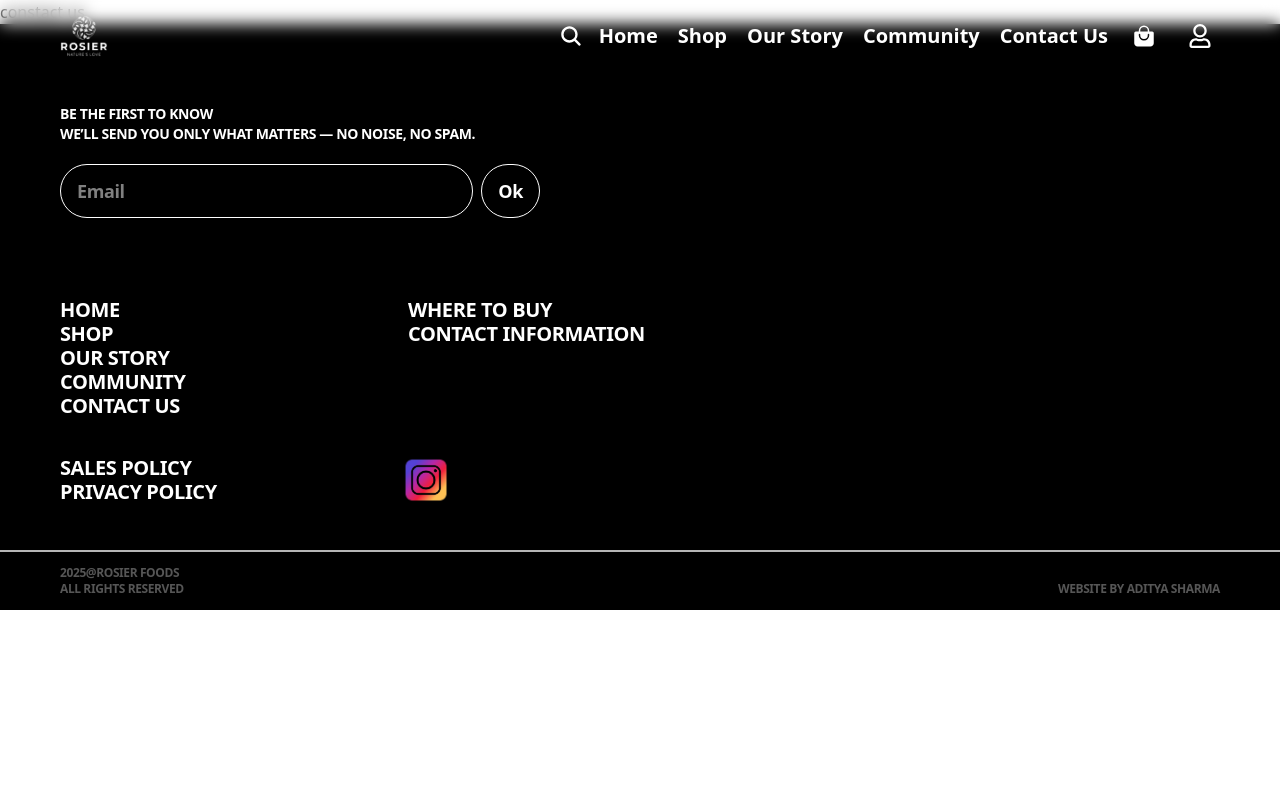
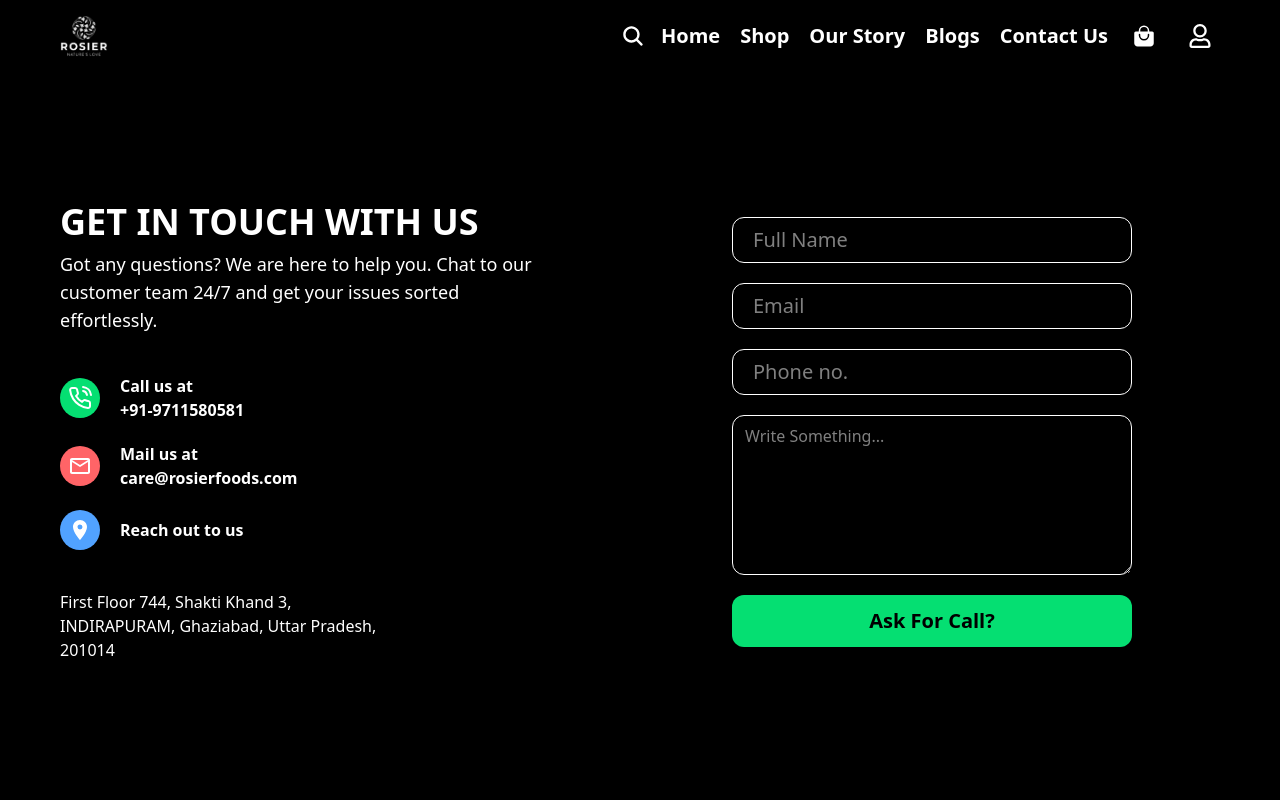
Before and after one commit to adiityasharma/Redesign-RosierFoods, a React (Vite) app in the folder frontend/: page /contact in a window 1280 px wide. Shown: the top 800 px of the page. Built offline with nearby package versions, Linux system fonts and the light colour scheme.

Commit message:
feat: restructure Navbar component and update routing; add Blogs page and enhance ContactUs and OurStory pages

```diff
--- a/frontend/src/App.jsx
+++ b/frontend/src/App.jsx
@@ -1,6 +1,6 @@
 import { Outlet } from "react-router-dom";
 import Footer from "./components/Footer";
-import Navbar from "./components/Home page components/Navbar";
+import Navbar from "./components/Navbar";
 import Home from "./pages/Home";
 import { useEffect, useState } from "react";
 
@@ -9,7 +9,7 @@ function App() {
 
   return (
     <div>
-      <Navbar />
+      <Navbar  />
       <Outlet />
       <Footer />
     </div>
--- a/frontend/src/components/Home page components/Navbar.jsx
+++ b/frontend/src/components/Navbar.jsx
@@ -5,7 +5,7 @@ import { IoBagHandle, IoSearch } from "react-icons/io5";
 import { IoMdClose } from "react-icons/io";
 import { Link, NavLink, useLocation } from "react-router-dom";
 import { motion, useMotionValueEvent, useScroll } from "motion/react";
-import { TextAnimation } from "../../animations/TextAnimation";
+import { TextAnimation } from "../animations/TextAnimation.jsx";
 
 function Navbar() {
   const [menu, setMenu] = useState(false);
@@ -47,8 +47,8 @@ function Navbar() {
     <>
       <motion.div
         variants={{
-          visible: { y: 0},
-          hidden: {y: -70}
+          visible: { y: 0 },
+          hidden: { y: -70 },
         }}
         animate={hidden ? "hidden" : "visible"}
         className={` fixed z-51 ${
@@ -78,9 +78,7 @@ function Navbar() {
             <TextAnimation childran={<Link to={"/"}>Home</Link>} />
             <TextAnimation childran={<Link to={"/shop"}>Shop</Link>} />
             <TextAnimation childran={<Link to={"/ourstory"}>Our Story</Link>} />
-            <TextAnimation
-              childran={<Link to={"/community"}>Community</Link>}
-            />
+            <TextAnimation childran={<Link to={"/blogs"}>Blogs</Link>} />
             <TextAnimation childran={<Link to={"/contact"}>Contact us</Link>} />
           </div>
 
--- a/frontend/src/components/ourStoryComponents/Story.jsx
+++ b/frontend/src/components/ourStoryComponents/Story.jsx
@@ -2,15 +2,19 @@ import React from 'react'
 
 function Story({story}) {
   return (
-    <div className="w-full h-screen flex items-center justify-center gap-2 px-15">
-      <div className="w-1/2 h-full uppercase flex items-center justify-center">
+    <div className="flex-col lg:flex-row w-full lg:h-screen flex items-center justify-center gap-2 lg:px-15 p-4">
+      <div className="w-full lg:w-1/2 h-full uppercase flex items-center justify-center">
         <div>
-          <h1 className="text-5xl font-bold mb-5">{story?.title}</h1>
-          <p className="font-semibold pr-20 text-lg">{story?.description}</p>
+          <h1 className="lg:text-5xl text-2xl font-bold mb-5">
+            {story?.title}
+          </h1>
+          <p className="font-semibold lg:pr-20 text-sm lg:text-lg">
+            {story?.description}
+          </p>
         </div>
       </div>
-      <div className="w-1/2 h-full flex items-center justify-center">
-        <div className="w-130 h-130 object-cover rounded-2xl overflow-hidden">
+      <div className="lg:w-1/2 w-full h-full flex items-center justify-center">
+        <div className="lg:w-130 lg:h-130 object-cover rounded-2xl overflow-hidden">
           <img
             className="w-full h-full object-cover"
             src={story?.imageUrl}
--- a/frontend/src/main.jsx
+++ b/frontend/src/main.jsx
@@ -7,9 +7,9 @@ import Home from './pages/Home.jsx'
 import Shop from './pages/Shop.jsx'
 import OurStory from './pages/OurStory.jsx'
 import ContactUs from './pages/ContactUs.jsx'
-import Community from './pages/Community.jsx'
 import Cart from './pages/Cart.jsx'
 import Login from './pages/Login.jsx'
+import Blogs from './pages/Blogs.jsx'
 
 const router = createBrowserRouter([
   {
@@ -41,8 +41,8 @@ const router = createBrowserRouter([
         element: <ContactUs />,
       },
       {
-        path: "/community",
-        element: <Community />,
+        path: "/blogs",
+        element: <Blogs />,
       },
       {
         path: "/cart",
--- /dev/null
+++ b/frontend/src/pages/Blogs.jsx
@@ -0,0 +1,78 @@
+import React from 'react'
+
+function Blogs() {
+
+  const blogsHeadings = [
+    {
+      title: "A2 Ghee: Liquid Gold for Your Health",
+      publishedDate: "April 5, 2024",
+      imageUrl:
+        "https://www.rosierfoods.com/cdn/shop/articles/WhatsApp_Image_2023-07-09_at_12.18.57_PM.jpg?v=1712256951",
+    },
+    {
+      title: "Keeping Your Heart Healthy: Tips for a Stronger, Healthier Heart",
+      publishedDate: "April 5, 2024",
+      imageUrl:
+        "https://www.rosierfoods.com/cdn/shop/articles/Untitled_design_38.png?v=1712256458",
+    },
+    {
+      title: "Raw Honey for Immunity: Health Benefits",
+      publishedDate: "April 5, 2024",
+      imageUrl:
+        "https://www.rosierfoods.com/cdn/shop/articles/close-up-honeycomb-with-beeswax.jpg?v=1712255863&width=1500",
+    },
+    {
+      title: "Mindful Munching: The Art of Eating with Awareness and Intention",
+      publishedDate: "April 4, 2024",
+      imageUrl:
+        "https://www.rosierfoods.com/cdn/shop/articles/Untitled_design-26.png?v=1749659476",
+    },
+    {
+      title:
+        "Summer Approaches: Strategies to Adapt to the Weather Shift and Maintain Summer Wellness",
+      publishedDate: "April 4, 2024",
+      imageUrl:
+        "https://www.rosierfoods.com/cdn/shop/articles/pexels-A_nil-1391249.jpg?v=1712255095&width=1500",
+    },
+    {
+      title: "All You Need to Know About Going Organic",
+      publishedDate: "April 4, 2024",
+      imageUrl:
+        "https://www.rosierfoods.com/cdn/shop/articles/woman-spreading-soft-cheese-toasted-bread.jpg?v=1712253591&width=1500",
+    },
+  ];
+
+
+  return (
+    <div >
+      <div className="flex items-center justify-center w-full h-100 text-7xl font-bold bg-black text-white">
+        <h1>Our Blogs</h1>
+      </div>
+
+      <div className="w-full grid grid-cols-1 md:grid-cols-2 lg:grid-cols-3 p-4 md:px-15 lg:px-30 gap-8 bg-black">
+        {blogsHeadings.map((blog, index) => (
+          <div
+            key={index}
+            className="w-full h-110 bg-blue-200 rounded-2xl overflow-hidden"
+          >
+            <div className="w-full h-80 overflow-hidden">
+              <img
+                className=" w-full h-full object-cover"
+                src={`${blog.imageUrl}`}
+                alt=""
+              />
+            </div>
+            <div className="p-5">
+              <h1 className=" mb-2">
+                {blog.title}
+              </h1>
+              <p className="text-sm text-gray-500">{blog.publishedDate}</p>
+            </div>
+          </div>
+        ))}
+      </div>
+    </div>
+  );
+}
+
+export default Blogs;
--- a/frontend/src/pages/Community.jsx
+++ /dev/null
@@ -1,11 +0,0 @@
-import React from 'react'
-
-function Community() {
-  return (
-    <div>
-      Community
-    </div>
-  )
-}
-
-export default Community
--- a/frontend/src/pages/ContactUs.jsx
+++ b/frontend/src/pages/ContactUs.jsx
@@ -1,11 +1,92 @@
 import React from 'react'
+import { FiPhoneCall } from "react-icons/fi";
+import { MdOutlineMailOutline } from "react-icons/md";
+import { MdPlace } from "react-icons/md";
+
+
+
 
 function ContactUs() {
   return (
-    <div>
-      constact us
+    <div className="w-full flex p-4 pt-20 lg:px-15 h-screen bg-black text-white gap-2">
+      <div className="w-1/2 h-full ">
+        <div className="flex flex-col justify-center w-full h-full gap-10">
+          <div className="">
+            <h1 className="text-4xl font-bold uppercase mb-2">
+              Get in touch with us
+            </h1>
+            <p className="text-lg w-120">
+              Got any questions? We are here to help you. Chat to our customer
+              team 24/7 and get your issues sorted effortlessly.
+            </p>
+          </div>
+          <div className="flex flex-col gap-5">
+            <div className="flex items-center gap-5">
+              <div className="bg-green-400 p-2 text-2xl overflow-hidden rounded-full">
+                <FiPhoneCall />
+              </div>
+              <div className="font-semibold">
+                <h1>Call us at</h1>
+                <h1>+91-9711580581</h1>
+              </div>
+            </div>
+            <div className="flex items-center gap-5">
+              <div className="bg-red-400 p-2 text-2xl overflow-hidden rounded-full">
+                <MdOutlineMailOutline />
+              </div>
+              <div className="font-semibold">
+                <h1>Mail us at</h1>
+                <h1>care@rosierfoods.com</h1>
+              </div>
+            </div>
+            <div className="flex items-center gap-5">
+              <div className="bg-blue-400 p-2 text-2xl overflow-hidden rounded-full">
+                <MdPlace />
+              </div>
+              <div className="font-semibold">
+                <h1>Reach out to us</h1>
+              </div>
+            </div>
+          </div>
+          <div>
+            <h1 className="w-80">
+              First Floor 744, Shakti Khand 3, INDIRAPURAM, Ghaziabad, Uttar
+              Pradesh, 201014
+            </h1>
+          </div>
+        </div>
+      </div>
+
+      <div className="w-1/2 h-full flex items-center justify-center ">
+        <div className="flex flex-col justify-center items-start gap-5">
+          <input
+            className="px-5 py-2 outline-none border-1 rounded-xl text-xl w-100 "
+            type="text"
+            placeholder="Full Name"
+          />
+          <input
+            className="px-5 py-2 outline-none border-1 rounded-xl text-xl w-100 "
+            type="text"
+            placeholder="Email"
+          />
+          <input
+            className="px-5 py-2 outline-none border-1 rounded-xl text-xl w-100 "
+            type="text"
+            placeholder="Phone no."
+          />
+          <textarea
+            className="w-full h-40 p-2 px-3 rounded-xl border-1 outline-0 "
+            name=""
+            id=""
+            placeholder="Write Something..."
+          ></textarea>
+          <button className="w-full bg-green-400 text-black py-3 text-xl font-semibold rounded-xl">
+            Ask For Call?
+          </button>
+        </div>
+      </div>
     </div>
-  )
+  );
 }
 
 export default ContactUs
--- a/frontend/src/pages/Home.jsx
+++ b/frontend/src/pages/Home.jsx
@@ -1,5 +1,5 @@
 import React from "react";
-import Navbar from "../components/Home page components/Navbar";
+import Navbar from "../components/Navbar.jsx";
 import Video from "../components/Home page components/Video";
 import BestSalesSection from "../components/Home page components/BestSalesSection";
 import TreditionCreation from "../components/Home page components/TreditionCreation";
--- a/frontend/src/pages/OurStory.jsx
+++ b/frontend/src/pages/OurStory.jsx
@@ -35,9 +35,9 @@ function OurStory() {
   ];
 
   return (
-    <div className="w-full bg-amber-100">
-      <div className="relative w-full h-screen  flex items-center justify-center overflow-hidden">
-        <h1 className="uppercase text-9xl font-bold">Our Story</h1>
+    <div className="w-full bg-amber-100 ">
+      <div className="relative w-full pt-15 h-70 lg:h-screen sm:h-100  flex items-center justify-center overflow-hidden">
+        <h1 className="uppercase text-3xl lg:text-9xl font-bold sm:text-5xl">Our Story</h1>
 
         <motion.div
           initial={{
@@ -51,7 +51,7 @@ function OurStory() {
           transition={{
             duration: 0.7,
           }}
-          className="absolute left-20 scale-120 rotate-12"
+          className="absolute lg:left-20 left-[-200px] lg:scale-120 scale-50 sm:scale-75 sm:left-[-100px] rotate-12"
         >
           <img src="../../public/ghee.png" alt="" />
         </motion.div>
@@ -67,13 +67,13 @@ function OurStory() {
           transition={{
             duration: 0.7,
           }}
-          className="absolute right-20 scale-70 -rotate-12"
+          className="absolute lg:right-20 lg:scale-70 -rotate-12 scale-25 right-[-200px] sm:right-[-110px] sm:scale-40"
         >
           <img src="../../public/honey.png" alt="" />
         </motion.div>
       </div>
 
-      <div className="w-full h-screen uppercase flex flex-col items-center justify-center text-9xl font-bold text-white bg-red-600">
+      <div className="w-full lg:h-screen sm:h-100 sm:text-6xl h-50 uppercase flex flex-col items-center justify-center lg:text-9xl font-bold text-white bg-red-600 text-4xl">
         <h1>We are reviving</h1>
         <h1>the traditional</h1>
         <h1>ways of old</h1>
```
